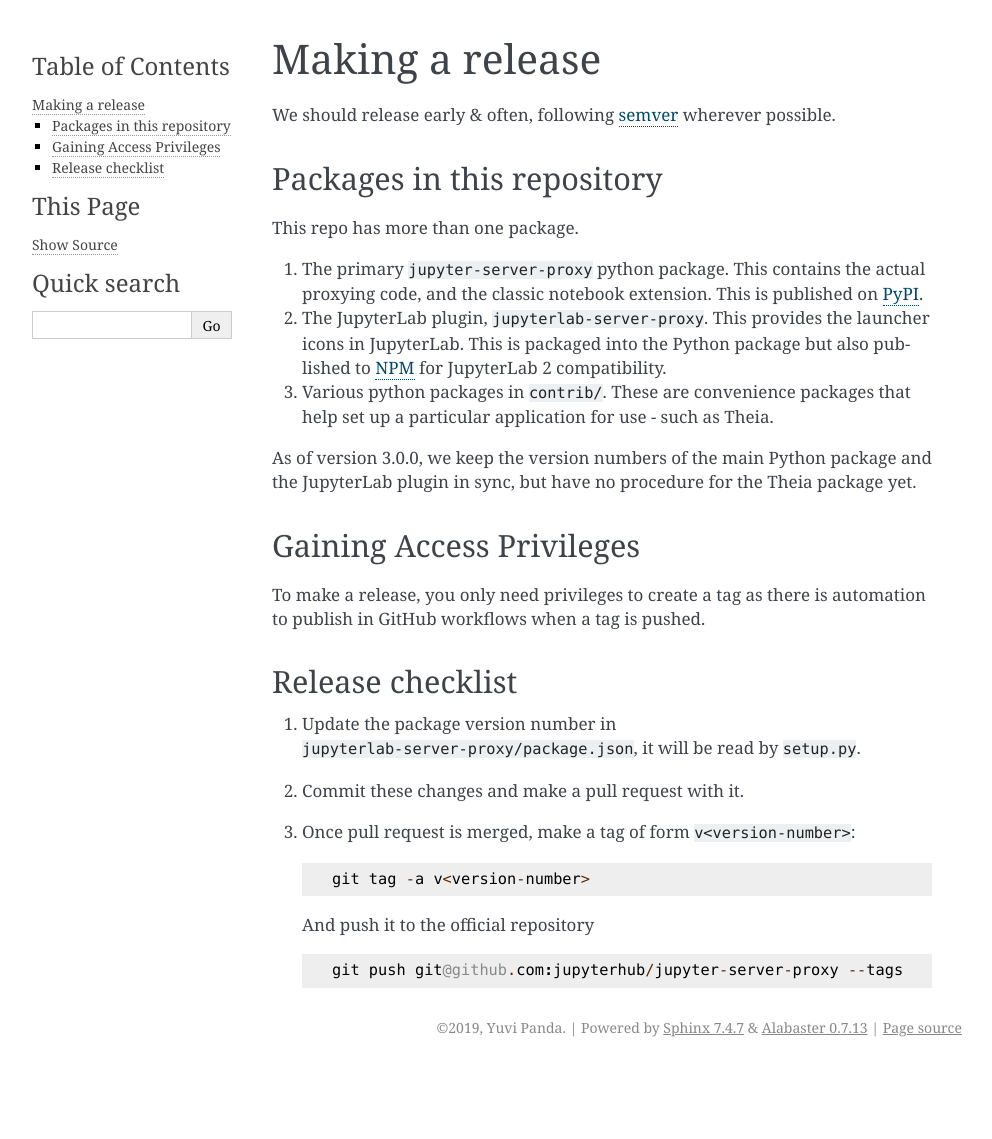
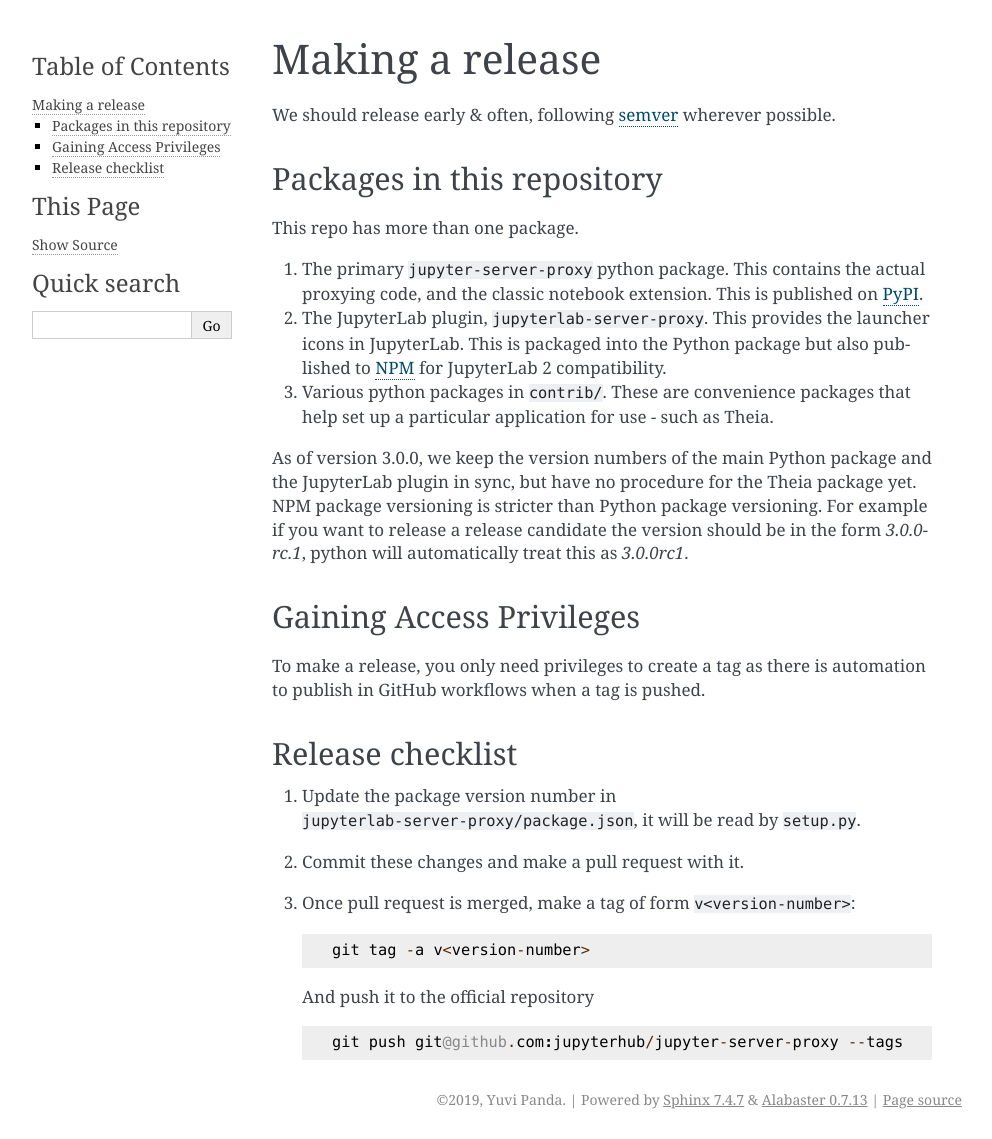
Before and after one commit to jupyterhub/jupyter-server-proxy, a Sphinx documentation site: the page built from docs/contributing/release.rst, in a window 1280 px wide. Shown: the whole page, without its empty margins (148-1140 px from the left). Built offline with Sphinx 7.4.7, drawn with Linux system fonts in a browser that asks for light colours; before the commit the page ends 1067 px from its top, so only the background shows below that.

Commit message:
Apply suggestions from code review
Co-authored-by: Simon Li <orpheus+devel@gmail.com>

```diff
--- a/docs/contributing/release.rst
+++ b/docs/contributing/release.rst
@@ -26,6 +26,8 @@ This repo has more than one package.
 
 As of version 3.0.0, we keep the version numbers of the main Python package and
 the JupyterLab plugin in sync, but have no procedure for the Theia package yet.
+NPM package versioning is stricter than Python package versioning.
+For example if you want to release a release candidate the version should be in the form `3.0.0-rc.1`, python will automatically treat this as `3.0.0rc1`.
 
 Gaining Access Privileges
 =========================
```
